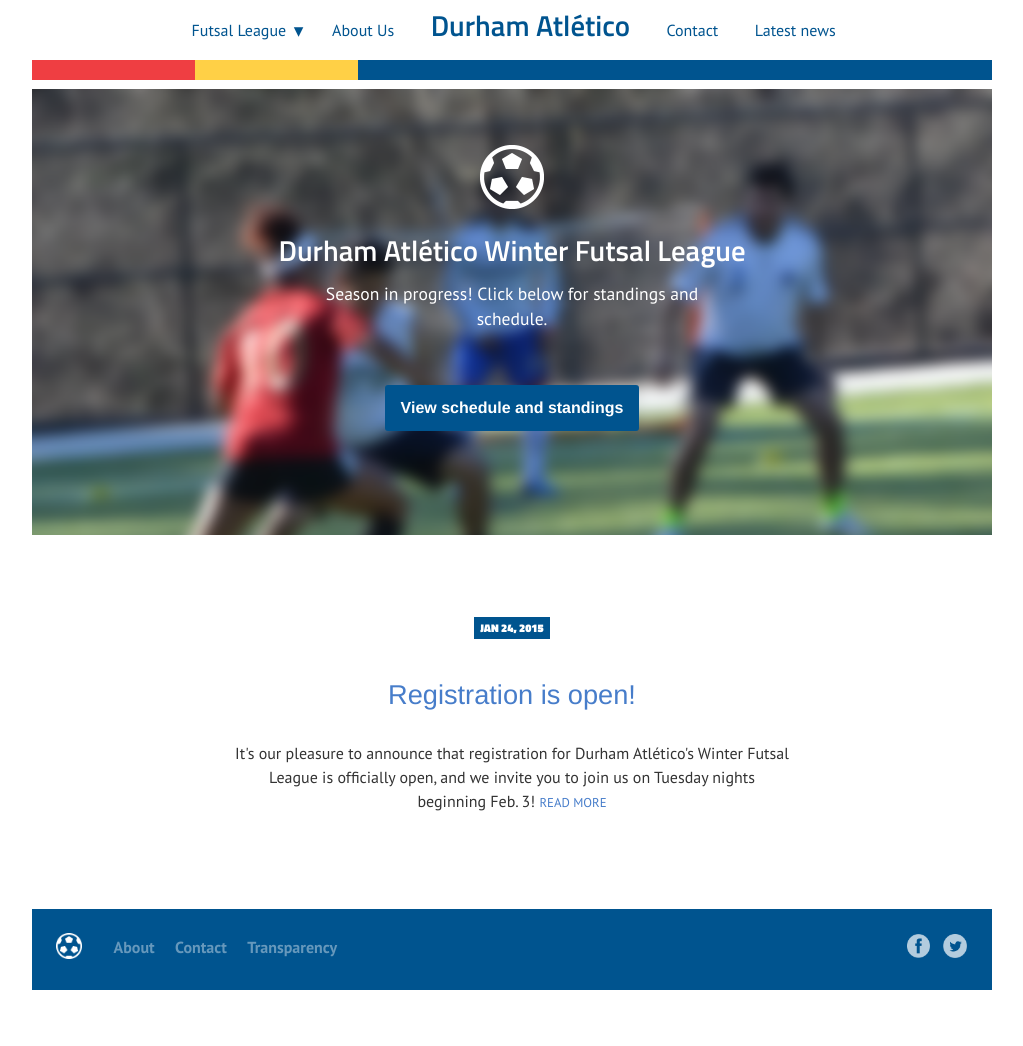
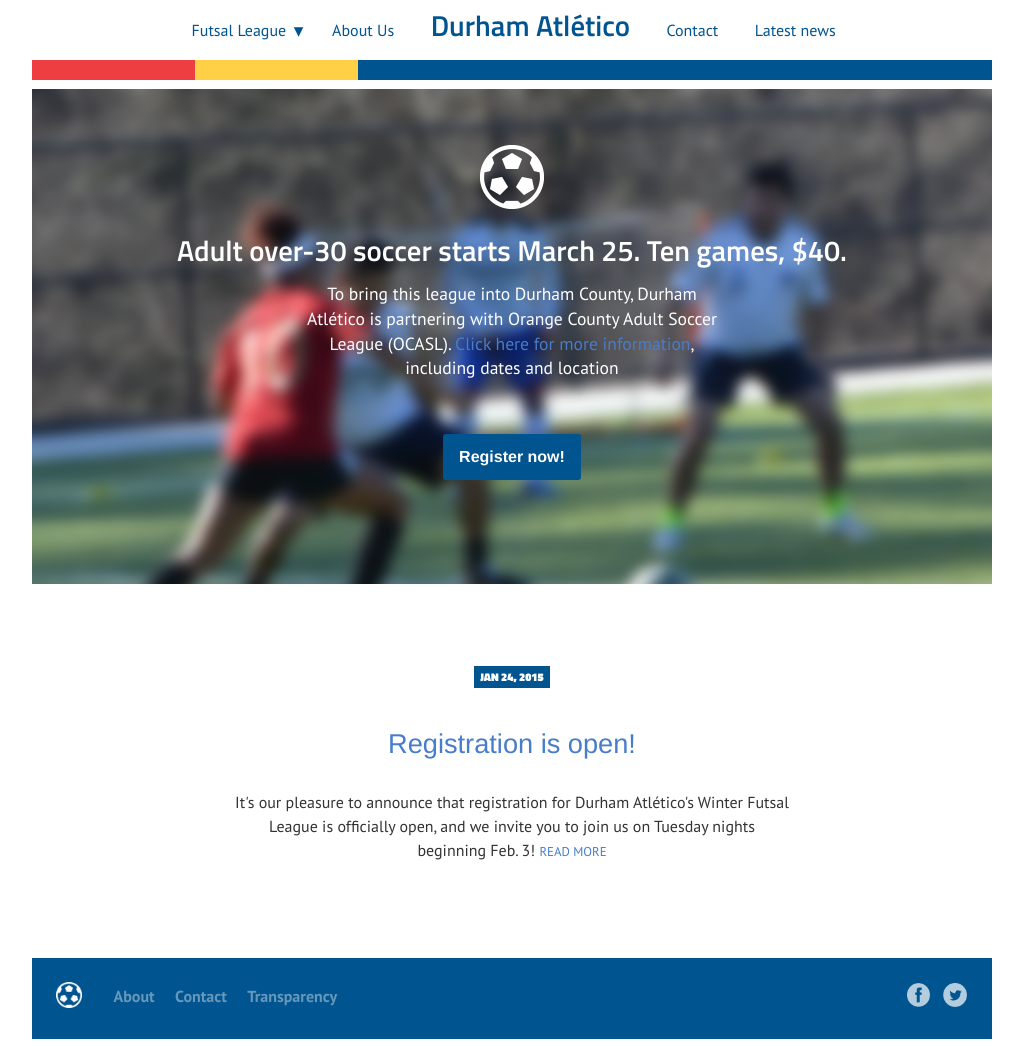
Before and after one commit to durhamatletico/durhamatletico.github.io, a Jekyll site: the page built from index.html, in a window 1280 px wide. Shown: the whole page, without its empty margins (128-1151 px from the left). Built offline with Jekyll 4.4.1, drawn with Linux system fonts in a browser that asks for light colours; before the commit the page ends 997 px from its top, so only the background shows below that.

Commit message:
Add OCASL over 30 league info, update homepage.

```diff
--- a/index.html
+++ b/index.html
@@ -9,10 +9,10 @@
             <div class="hero-inner">
               <a href="" class="hero-logo"><img src="{{ site.baseurl }}/assets/img/soccer_512.png" alt="Soccer ball"></a>
               <div class="hero-copy">
-                <h1>Durham Atl&eacute;tico Winter Futsal League</h1>
-                <p>Season in progress! Click below for standings and schedule.</p>
+                <h1>Adult over-30 soccer starts March 25. Ten games, $40.</h1>
+                <p>To bring this league into Durham County, Durham Atlético is partnering with Orange County Adult Soccer League (OCASL). <a href="/ocasl-over-30">Click here for more information</a>, including dates and location</p>
               </div>
-              <div class="register-button"><a href="/futsal/schedule">View schedule and standings</a></div>
+              <div class="register-button"><a href="http://www.ocasl.org/index.php?page=register">Register now!</a></div>
             </div>
         </hero>
     </section>
```
Also changed, not shown: ocasl-over-30.md (added, +19 -0 lines).
